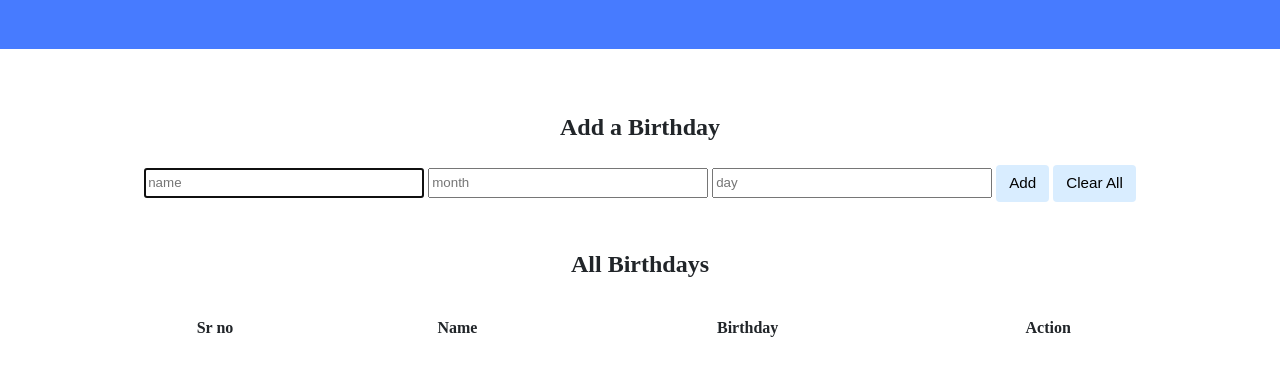
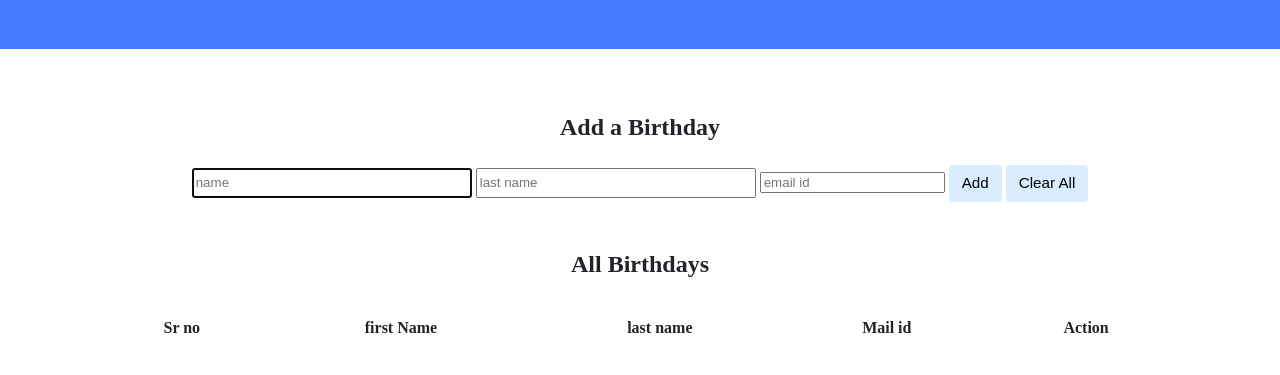
Before and after one commit to garvit-001/employee-list, a plain HTML site: page index.html in a window 1280 px wide. Shown: the part 151-526 px from the top of the page. Drawn offline with Linux system fonts and the light colour scheme.

Commit message:
Update index.html

```diff
--- a/index.html
+++ b/index.html
@@ -20,10 +20,12 @@
             <h2>Add a Birthday</h2>
 
             <input type="text" placeholder="name" id="name" autocomplete="off" for="name" autofocus required></input>
-            <input type="number" placeholder="month" id="month" max="12" min="1" autocomplete="off" for="month"
+<!--             <input type="number" placeholder="month" id="month" max="12" min="1" autocomplete="off" for="month"
                 required></input>
             <input type="number" for="day" placeholder="day" id="day" max="31" min="1" autocomplete="off"
-                required></input>
+                required></input> -->
+            <input type="text" placeholder="last name" id="name" autocomplete="off" for="name" autofocus required></input>
+            <input type="email" placeholder="email id" id="mail" autocomplete="off" for="mail" autofocus required></input>
             <button id="submit" value="Add Birthday">Add</button>
             <button id="clear" value="clear all" onclick="clearAllVal()">Clear All</button>
 
@@ -38,8 +40,9 @@
                 <thead>
                     <tr>
                         <th>Sr no</th>
-                        <th>Name</th>
-                        <th>Birthday</th>
+                        <th>first Name</th>
+                        <th>last name</th>
+                        <th>Mail id </th>
                         <th>Action</th>
                     </tr>
                 </thead>
```
